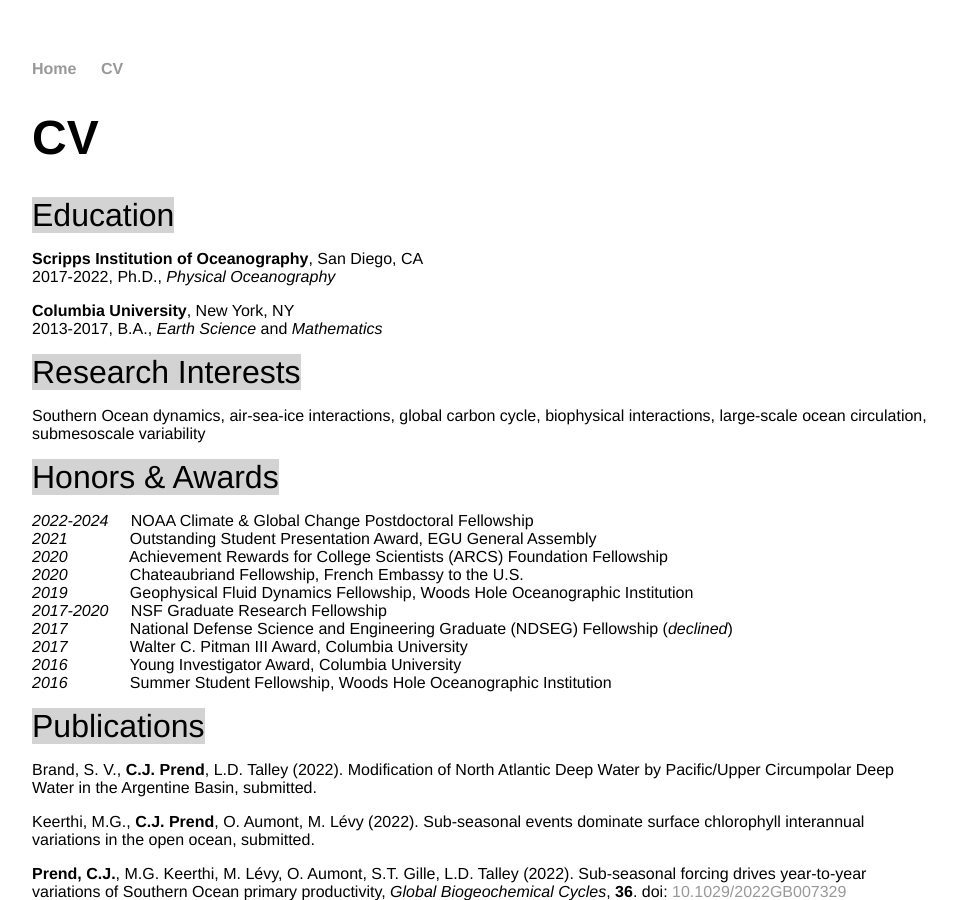
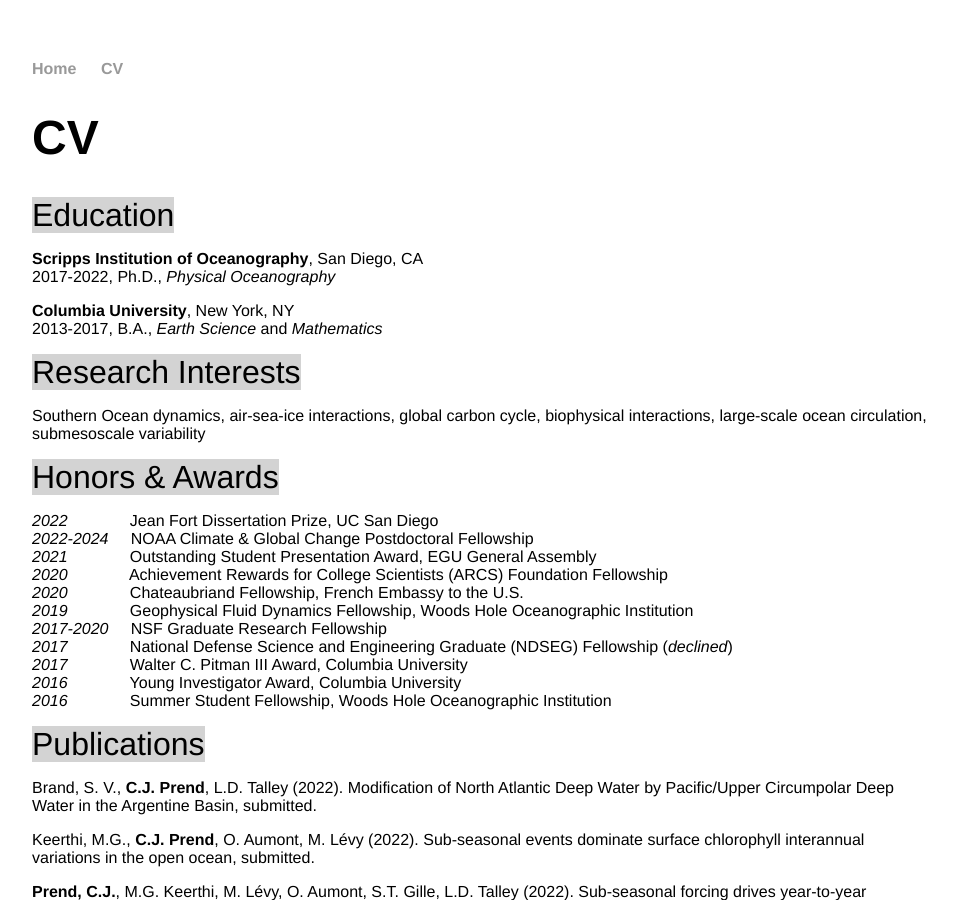
Before and after one commit to cprend/cprend.github.io, a Jekyll site: the page cv/index.html, which Jekyll copies as it is, in a window 1280 px wide and 900 px high. Shown: the whole window, without its empty margins (160-1117 px from the left). Built offline with Jekyll 4.4.1, drawn with Linux system fonts in a browser that asks for light colours.

Commit message:
Update index.html

```diff
--- a/cv/index.html
+++ b/cv/index.html
@@ -25,6 +25,7 @@
 		<p1>Research Interests</p1>
 		<p>Southern Ocean dynamics, air-sea-ice interactions, global carbon cycle, biophysical interactions, large-scale ocean circulation, submesoscale variability</p>
 		<p1>Honors & Awards</p1><p>
+		<em>2022</em> &nbsp;&nbsp;&nbsp;&nbsp;&nbsp;&nbsp;&nbsp;&nbsp;&nbsp;&nbsp;&nbsp;&nbsp; Jean Fort Dissertation Prize, UC San Diego<br/>
 		<em>2022-2024</em> &nbsp;&nbsp;&nbsp; NOAA Climate & Global Change Postdoctoral Fellowship<br/>
 		<em>2021</em> &nbsp;&nbsp;&nbsp;&nbsp;&nbsp;&nbsp;&nbsp;&nbsp;&nbsp;&nbsp;&nbsp;&nbsp; Outstanding Student Presentation Award, EGU General Assembly<br/>
 		<em>2020</em> &nbsp;&nbsp;&nbsp;&nbsp;&nbsp;&nbsp;&nbsp;&nbsp;&nbsp;&nbsp;&nbsp;&nbsp; Achievement Rewards for College Scientists (ARCS) Foundation Fellowship<br/>
```
